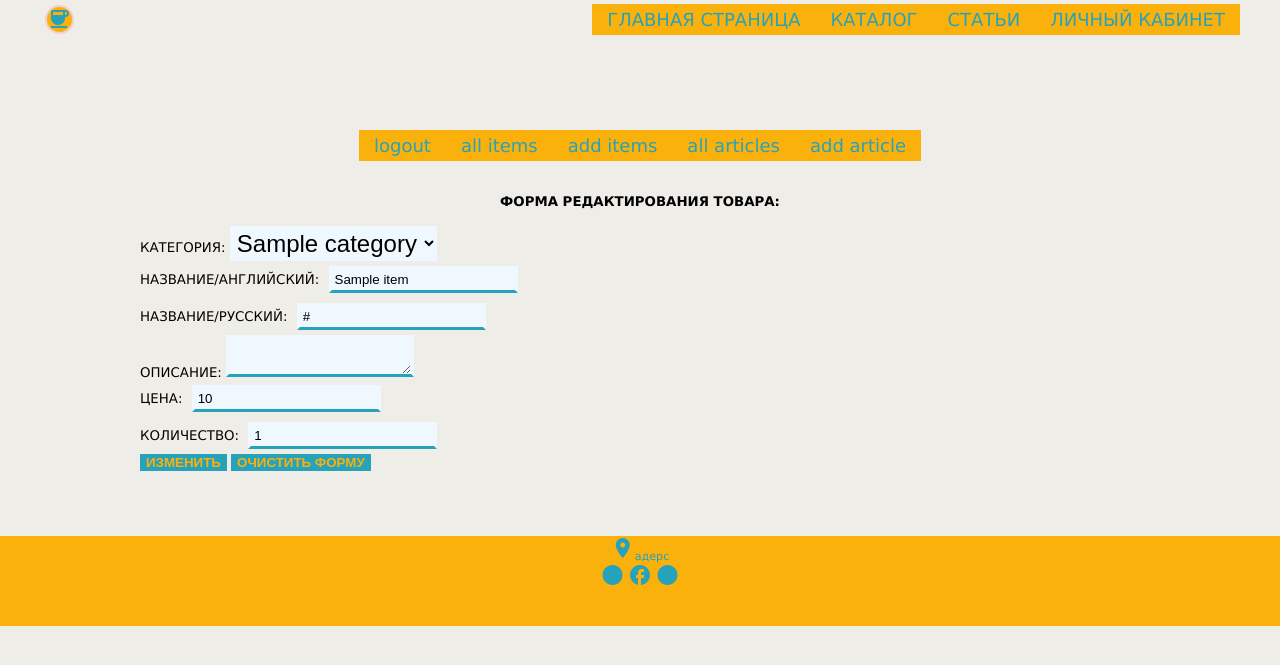
After one commit to lesia-mkr/project, a Symfony app: template templates/account/itemeditform.html.twig in a window 1280 px wide. The commit adds this page. Shown: the top 665 px of the page. Run offline with Twig, Linux system fonts and the light colour scheme; the template is opened without the code that fills it: most values are stand-ins (such as "Sample title", 1, 10 or a date in 2020); some libraries are stand-ins or nearby versions.

Commit message:
edit items is added

```diff
--- /dev/null
+++ b/templates/account/itemeditform.html.twig
@@ -0,0 +1,68 @@
+{% extends 'base.html.twig' %}
+
+{% block title %}СТАТЬИ{% endblock %}
+
+{% block style %} <link href="{{ asset('css/account.css') }}" rel="stylesheet">{% endblock %}
+{% block body %}
+<div class="itemform">
+    <div class="navlist">
+        <a class="logout" href="/logout">logout</a>
+        <a href="{{ path('account-items') }}"> all items</a>
+        <a href="{{ path('account') }}"> add items</a>
+        <a href="#"> all articles</a>
+        <a href="#"> add article</a>
+    </div>
+
+    {% if item %}
+
+    <form id="additem" name="additem" enctype="multipart/form-data"
+            method="POST" action="{{ path('edit_priduct', { 'id': item.iditems}) }}">
+
+    <h4 class="center">ФОРМА РЕДАКТИРОВАНИЯ ТОВАРА:</h4>
+
+        <div>
+            <label for="category">КАТЕГОРИЯ:</label>
+            <select id="category" name="category">
+                {% for category in categories %}
+                    <option value="{{ category.idCategories }}">
+                        {{ category.name }}
+                    </option>
+                {% endfor %}
+            </select>
+        </div>
+        <div>
+            <label>НАЗВАНИЕ/АНГЛИЙСКИЙ:
+                <input type="text" name="name" value="{{item.name}}">
+            </label>
+        </div>
+        <div>
+            <label>НАЗВАНИЕ/РУССКИЙ:
+                <input type="text" name="url" value="{{item.url}}">
+            </label>
+        </div>
+        <div><label>ОПИСАНИЕ:
+            <textarea placeholder="description" name="description" value="{{item.description}}">
+            </textarea>
+            </label>
+        </div>
+        <div>
+            <label>ЦЕНА:
+                <input type="number" name="price" value="{{item.price}}">
+            </label>
+        </div>
+        <div>
+            <label>КОЛИЧЕСТВО:
+                <input type="number" name="count" value="{{item.count}}">
+            </label>
+        </div>
+        <div>
+            <button name="submit" type="submit" disabled >ИЗМЕНИТЬ</button>
+            <button type="reset">ОЧИСТИТЬ ФОРМУ</button>
+        </div>
+
+    </form>
+    {% endif %}
+</div>
+    <script src="{{ asset('js/add-item.js') }}"></script>
+
+{% endblock %}
--- a/templates/account/itemstab.html.twig
+++ b/templates/account/itemstab.html.twig
@@ -21,6 +21,7 @@
                 <td>КОЛИЧЕСТВО</td>
                 <td>ОПИСАНИЕ</td>
                 <td>КАРТОЧКА</td>
+                <td>РЕДАКТИРОВАТЬ</td>
                 <td>удалить:( </td>
             </tr>
             {% if items %}
@@ -31,6 +32,7 @@
                     <td>{{item.count}}</td>
                     <td>{{item.description}}</td>
                     <td><a href="{{ path('items_by_id', { 'id': item.iditems}) }}">link</a></td>
+                    <td><a href="{{ path('account-edit-items', { 'id': item.iditems}) }}">link</a></td>
                     <td><a href="{{ path('delitem', { 'id': item.iditems}) }}">удалить {{item.url}}</a> </td>
                 </tr>
                 {% endfor %}
```
Also changed, not shown: src/Controller/AccountController.php (+18 -0 lines), src/Controller/ItemsController.php (+30 -0 lines), 1 other file.
